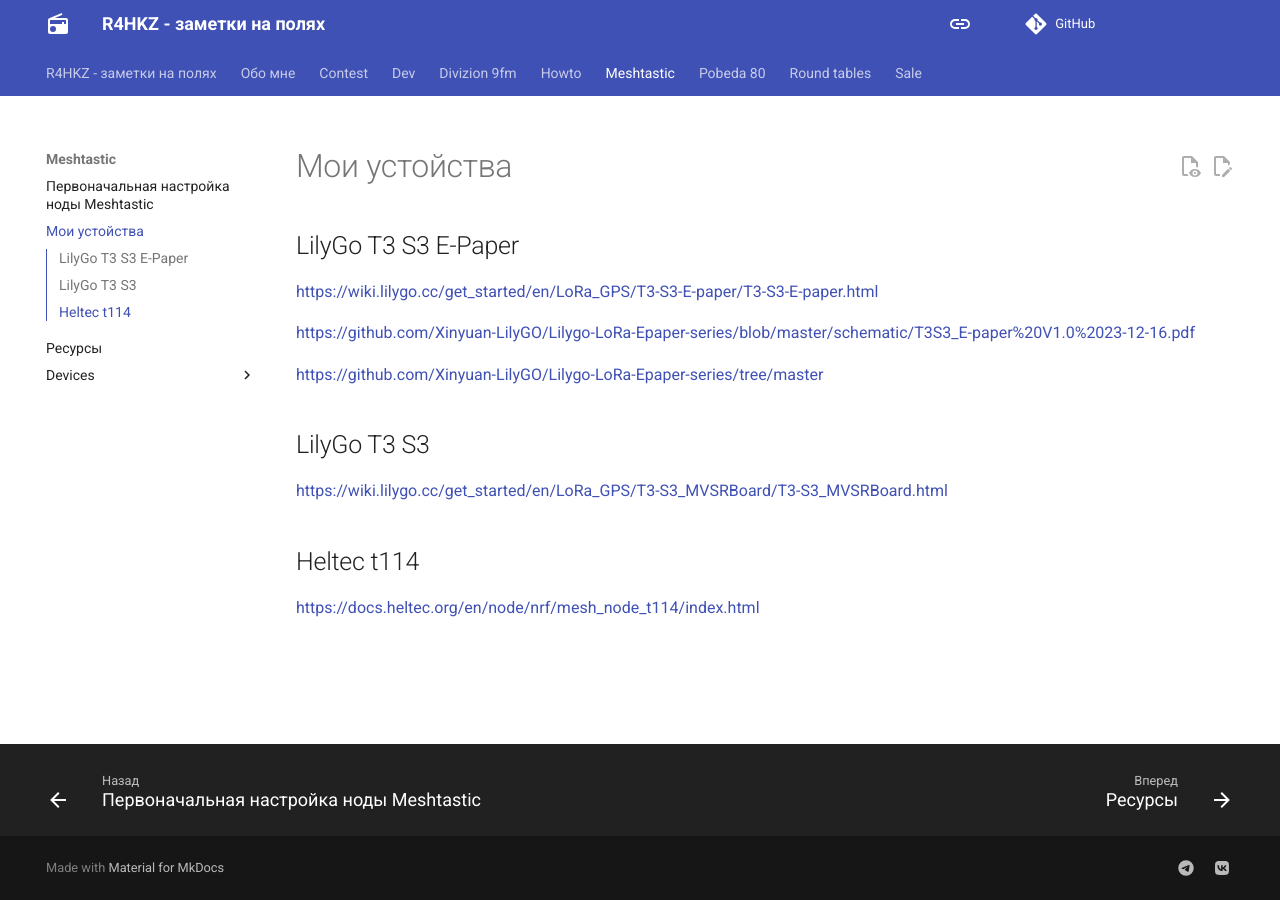
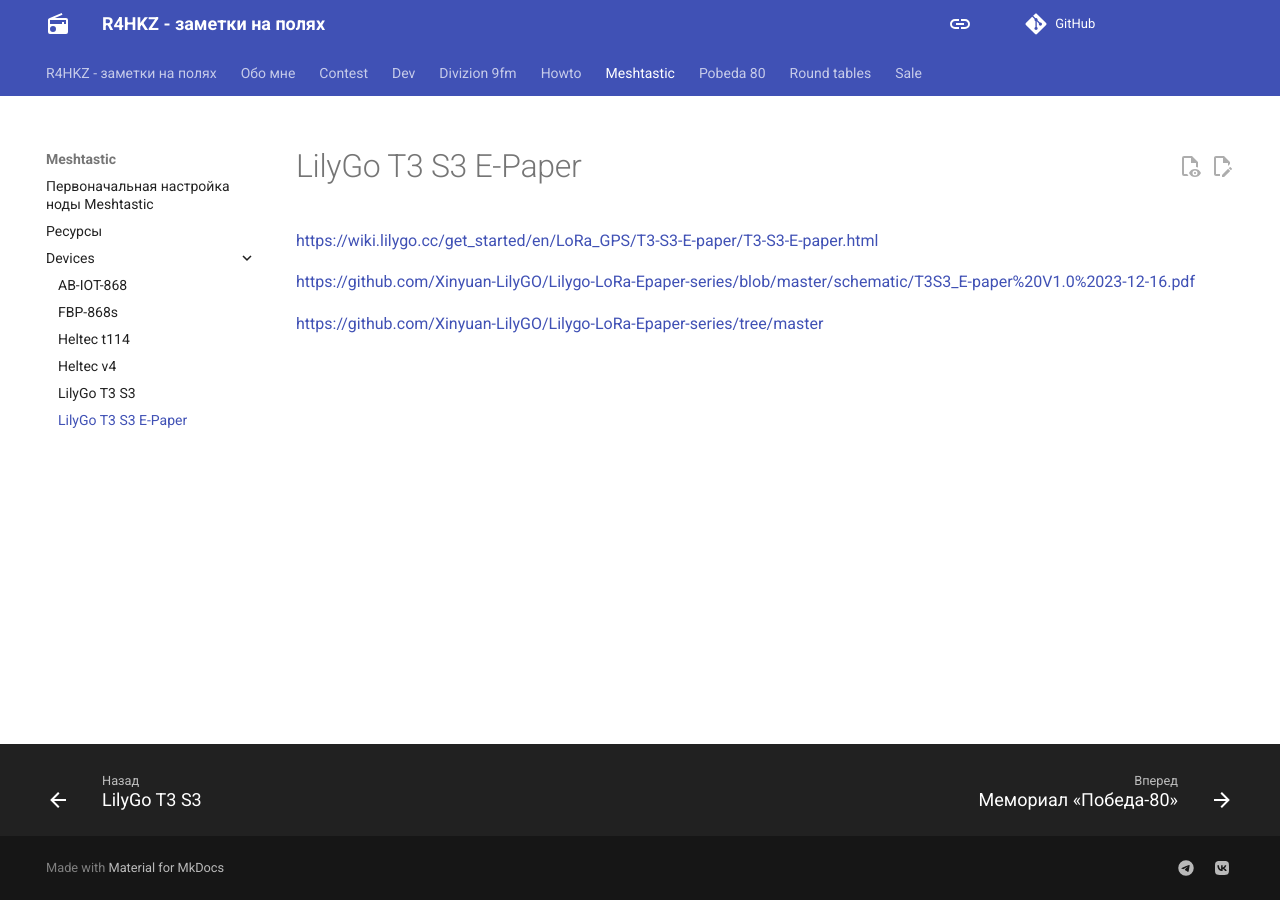
Before and after one commit to noob4ik/r4hkz_site, an MkDocs documentation site: the page built from docs/meshtastic/devices/LilyGo _T3_S3_E-Paper.md, in a window 1280 px wide. Built offline with MkDocs 1.6.1 and Material for MkDocs 9.7.7, drawn with Linux system fonts in a browser that asks for light colours; comment, search, counter and statistics services are not loaded.

Commit message:
add: meshtastic: device path

```diff
--- a/docs/meshtastic/my_devices.md
+++ b/docs/meshtastic/devices/LilyGo _T3_S3_E-Paper.md
@@ -1,15 +1,7 @@
-# Мои устойства
-
-## LilyGo  T3 S3 E-Paper
+# LilyGo  T3 S3 E-Paper
 
 https://wiki.lilygo.cc/get_started/en/LoRa_GPS/T3-S3-E-paper/T3-S3-E-paper.html
 
 https://github.com/Xinyuan-LilyGO/Lilygo-LoRa-Epaper-series/blob/master/schematic/T3S3_E-paper%20V1.0%2023-12-16.pdf
 
 https://github.com/Xinyuan-LilyGO/Lilygo-LoRa-Epaper-series/tree/master
-
-## LilyGo  T3 S3
-https://wiki.lilygo.cc/get_started/en/LoRa_GPS/T3-S3_MVSRBoard/T3-S3_MVSRBoard.html
-
-## Heltec t114
-https://docs.heltec.org/en/node/nrf/mesh_node_t114/index.html
```
Also changed, not shown: docs/meshtastic/devices/Heltec_t114.md (added, +3 -0 lines), docs/meshtastic/devices/LilyGo _T3_S3.md (added, +3 -0 lines), docs/meshtastic/devices/Heltec_v4.md (added).
